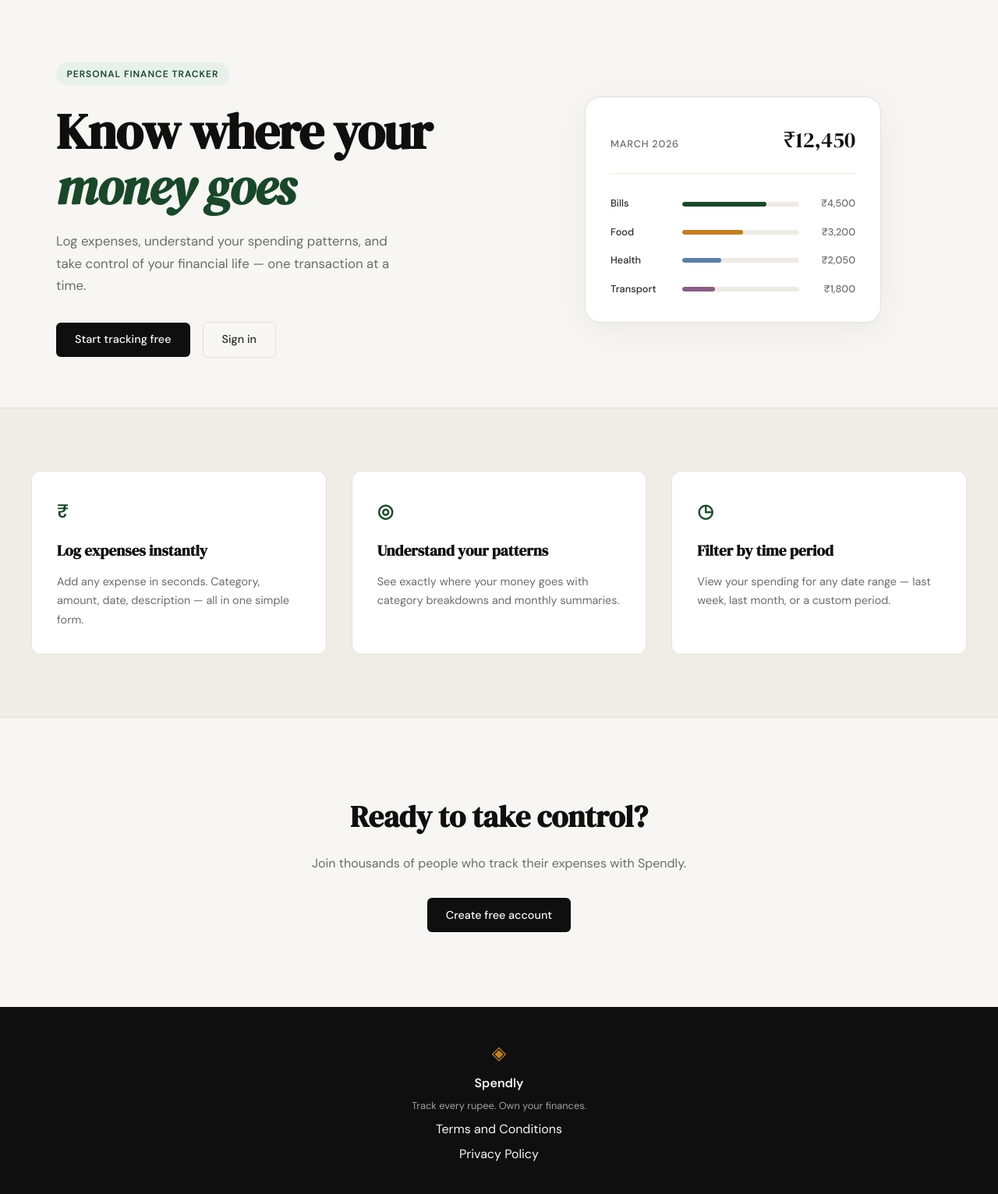
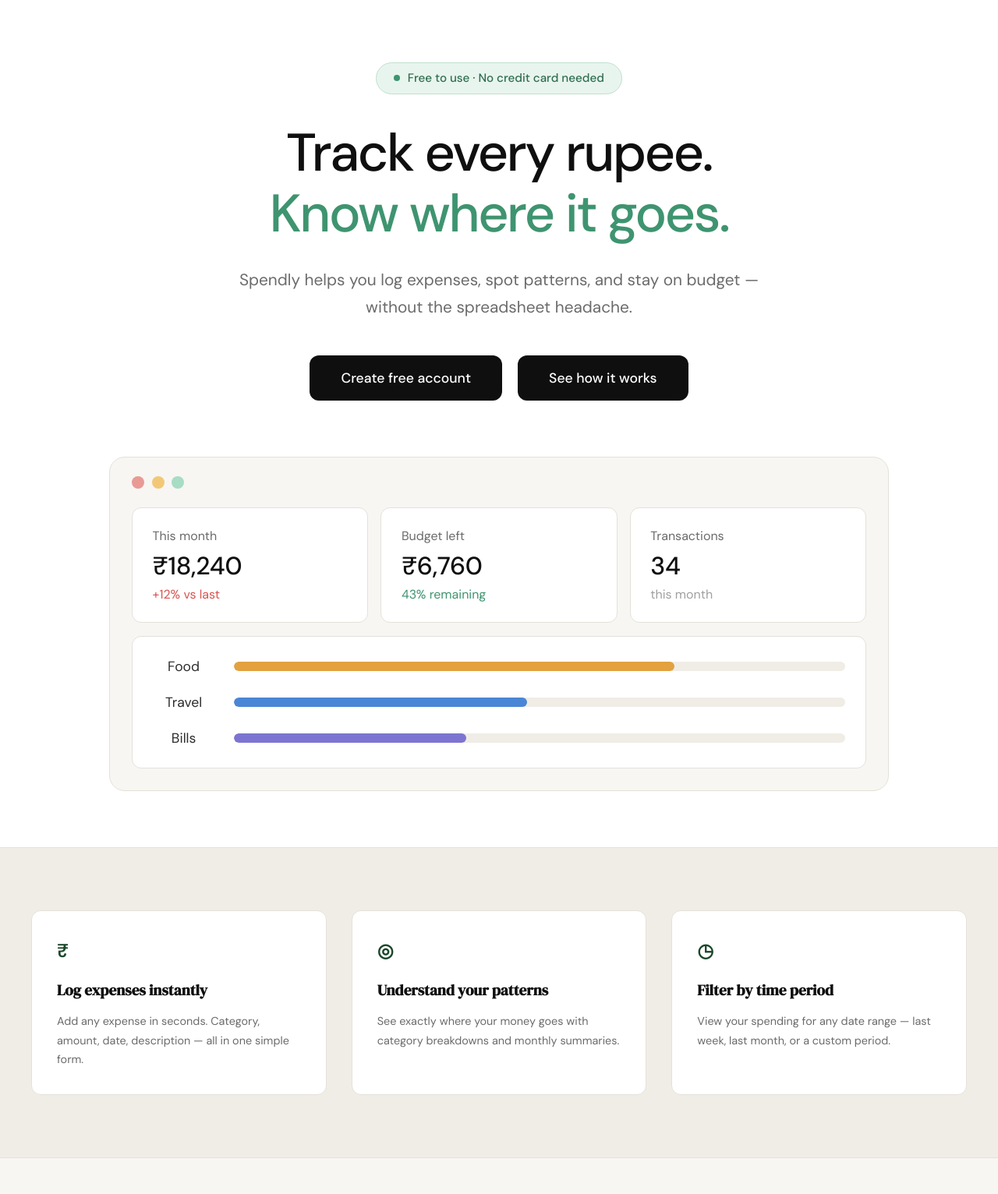
Before and after one commit to Kumbhakarn/expense_tracker, a Flask app: page / in a window 1280 px wide. Shown: the part 61-1593 px from the top of the page at 78% size. Run offline with Flask 3, Linux system fonts and the light colour scheme.

Commit message:
landing: redesign hero section to match mockup

```diff
--- /dev/null
+++ b/static/css/landing.css
@@ -0,0 +1,202 @@
+/* ------------------------------------------------------------------ */
+/* Landing hero                                                        */
+/* ------------------------------------------------------------------ */
+
+.landing-hero {
+    background: var(--paper-card);
+    padding: 5rem 2rem 4.5rem;
+}
+
+.landing-hero-inner {
+    max-width: 720px;
+    margin: 0 auto;
+    text-align: center;
+}
+
+.landing-badge {
+    display: inline-flex;
+    align-items: center;
+    gap: 0.6rem;
+    background: #e8f5ee;
+    border: 1px solid #bfe0cd;
+    color: #2f6e50;
+    font-size: 0.95rem;
+    font-weight: 500;
+    padding: 0.45rem 1.4rem;
+    border-radius: 999px;
+    margin-bottom: 2.25rem;
+}
+
+.landing-badge-dot {
+    width: 8px;
+    height: 8px;
+    border-radius: 50%;
+    background: #3f9470;
+}
+
+.landing-title {
+    font-family: var(--font-body);
+    font-size: clamp(2.5rem, 6vw, 4.25rem);
+    font-weight: 500;
+    line-height: 1.15;
+    letter-spacing: -0.035em;
+    color: var(--ink);
+    margin-bottom: 1.75rem;
+}
+
+.landing-title-accent { color: #3f9470; }
+
+.landing-subtitle {
+    font-size: 1.3rem;
+    line-height: 1.7;
+    color: var(--ink-muted);
+    max-width: 700px;
+    margin: 0 auto 2.75rem;
+}
+
+.landing-actions {
+    display: flex;
+    justify-content: center;
+    flex-wrap: wrap;
+    gap: 1.25rem;
+}
+
+.btn-dark {
+    display: inline-block;
+    background: var(--ink);
+    color: var(--paper-card);
+    font-family: var(--font-body);
+    font-size: 1.1rem;
+    font-weight: 500;
+    padding: 0.95rem 2.5rem;
+    border-radius: var(--radius-md);
+    transition: background 0.2s;
+}
+
+.btn-dark:hover { background: var(--accent); }
+
+/* ------------------------------------------------------------------ */
+/* Hero preview window                                                 */
+/* ------------------------------------------------------------------ */
+
+.preview-window {
+    max-width: 1000px;
+    margin: 4.5rem auto 0;
+    background: var(--paper);
+    border: 1px solid var(--border);
+    border-radius: var(--radius-lg);
+    padding: 1.5rem 1.75rem 1.75rem;
+}
+
+.preview-dots {
+    display: flex;
+    gap: 0.6rem;
+    margin-bottom: 1.5rem;
+}
+
+.preview-dot {
+    width: 16px;
+    height: 16px;
+    border-radius: 50%;
+}
+
+.preview-dot-red    { background: #e89a95; }
+.preview-dot-yellow { background: #f2c878; }
+.preview-dot-green  { background: #a8dcc4; }
+
+.preview-stats {
+    display: grid;
+    grid-template-columns: repeat(3, 1fr);
+    gap: 1rem;
+    margin-bottom: 1.1rem;
+}
+
+.stat-card {
+    display: flex;
+    flex-direction: column;
+    background: var(--paper-card);
+    border: 1px solid var(--border);
+    border-radius: var(--radius-md);
+    padding: 1.4rem 1.6rem;
+}
+
+.stat-label {
+    font-size: 1rem;
+    color: var(--ink-muted);
+    margin-bottom: 0.4rem;
+}
+
+.stat-value {
+    font-size: 2rem;
+    font-weight: 500;
+    line-height: 1.2;
+    letter-spacing: -0.01em;
+    color: var(--ink);
+    margin-bottom: 0.3rem;
+}
+
+.stat-meta {
+    font-size: 1rem;
+    color: var(--ink-faint);
+}
+
+.stat-meta-up   { color: #d9534f; }
+.stat-meta-good { color: #3f9470; }
+
+.preview-bars {
+    display: flex;
+    flex-direction: column;
+    gap: 1.1rem;
+    background: var(--paper-card);
+    border: 1px solid var(--border);
+    border-radius: var(--radius-md);
+    padding: 1.5rem 1.6rem;
+}
+
+.preview-bar-row {
+    display: grid;
+    grid-template-columns: 80px 1fr;
+    align-items: center;
+    gap: 1.5rem;
+}
+
+.preview-bar-label {
+    font-size: 1.1rem;
+    color: var(--ink-soft);
+    text-align: center;
+}
+
+.preview-bar-track {
+    height: 12px;
+    background: var(--paper-warm);
+    border-radius: 999px;
+    overflow: hidden;
+}
+
+.preview-bar {
+    height: 100%;
+    border-radius: 999px;
+}
+
+.preview-bar-food   { background: #e3a13f; }
+.preview-bar-travel { background: #4a86d6; }
+.preview-bar-bills  { background: #7d74d1; }
+
+/* ------------------------------------------------------------------ */
+/* Responsive                                                          */
+/* ------------------------------------------------------------------ */
+
+@media (max-width: 700px) {
+    .landing-hero { padding: 3.5rem 1rem 3rem; }
+
+    .landing-subtitle { font-size: 1.1rem; }
+
+    .preview-window { padding: 1.25rem; }
+
+    .preview-stats { grid-template-columns: 1fr; }
+
+    .preview-bar-row {
+        grid-template-columns: 60px 1fr;
+        gap: 1rem;
+    }
+}
--- a/templates/landing.html
+++ b/templates/landing.html
@@ -2,59 +2,74 @@
 
 {% block title %}Spendly — Track Every Rupee{% endblock %}
 
+{% block head %}
+<link rel="stylesheet" href="{{ url_for('static', filename='css/landing.css') }}">
+{% endblock %}
+
 {% block content %}
 
-<section class="hero">
-    <div class="hero-inner">
-        <div class="hero-badge">Personal Finance Tracker</div>
-        <h1 class="hero-title">
-            Know where your<br>
-            <em>money goes</em>
+<section class="landing-hero">
+    <div class="landing-hero-inner">
+        <div class="landing-badge">
+            <span class="landing-badge-dot"></span>
+            Free to use · No credit card needed
+        </div>
+        <h1 class="landing-title">
+            Track every rupee.<br>
+            <span class="landing-title-accent">Know where it goes.</span>
         </h1>
-        <p class="hero-subtitle">
-            Log expenses, understand your spending patterns,
-            and take control of your financial life —
-            one transaction at a time.
+        <p class="landing-subtitle">
+            Spendly helps you log expenses, spot patterns, and stay
+            on budget — without the spreadsheet headache.
         </p>
-        <div class="hero-actions">
-            <a href="{{ url_for('register') }}" class="btn-primary">Start tracking free</a>
-            <a href="{{ url_for('login') }}" class="btn-ghost">Sign in</a>
+        <div class="landing-actions">
+            <a href="{{ url_for('register') }}" class="btn-dark">Create free account</a>
+            <a href="#" class="btn-dark">See how it works</a>
         </div>
     </div>
-    <div class="hero-visual">
-        <div class="mock-card">
-            <div class="mock-card-header">
-                <span class="mock-label">March 2026</span>
-                <span class="mock-total">₹12,450</span>
+
+    <div class="preview-window">
+        <div class="preview-dots">
+            <span class="preview-dot preview-dot-red"></span>
+            <span class="preview-dot preview-dot-yellow"></span>
+            <span class="preview-dot preview-dot-green"></span>
+        </div>
+
+        <div class="preview-stats">
+            <div class="stat-card">
+                <span class="stat-label">This month</span>
+                <span class="stat-value">₹18,240</span>
+                <span class="stat-meta stat-meta-up">+12% vs last</span>
             </div>
-            <div class="mock-bars">
-                <div class="mock-bar-row">
-                    <span class="mock-cat">Bills</span>
-                    <div class="mock-bar-track">
-                        <div class="mock-bar" style="width: 72%"></div>
-                    </div>
-                    <span class="mock-amt">₹4,500</span>
+            <div class="stat-card">
+                <span class="stat-label">Budget left</span>
+                <span class="stat-value">₹6,760</span>
+                <span class="stat-meta stat-meta-good">43% remaining</span>
+            </div>
+            <div class="stat-card">
+                <span class="stat-label">Transactions</span>
+                <span class="stat-value">34</span>
+                <span class="stat-meta">this month</span>
+            </div>
+        </div>
+
+        <div class="preview-bars">
+            <div class="preview-bar-row">
+                <span class="preview-bar-label">Food</span>
+                <div class="preview-bar-track">
+                    <div class="preview-bar preview-bar-food" style="width: 72%"></div>
                 </div>
-                <div class="mock-bar-row">
-                    <span class="mock-cat">Food</span>
-                    <div class="mock-bar-track">
-                        <div class="mock-bar mock-bar-2" style="width: 52%"></div>
-                    </div>
-                    <span class="mock-amt">₹3,200</span>
+            </div>
+            <div class="preview-bar-row">
+                <span class="preview-bar-label">Travel</span>
+                <div class="preview-bar-track">
+                    <div class="preview-bar preview-bar-travel" style="width: 48%"></div>
                 </div>
-                <div class="mock-bar-row">
-                    <span class="mock-cat">Health</span>
-                    <div class="mock-bar-track">
-                        <div class="mock-bar mock-bar-3" style="width: 33%"></div>
-                    </div>
-                    <span class="mock-amt">₹2,050</span>
-                </div>
-                <div class="mock-bar-row">
-                    <span class="mock-cat">Transport</span>
-                    <div class="mock-bar-track">
-                        <div class="mock-bar mock-bar-4" style="width: 28%"></div>
-                    </div>
-                    <span class="mock-amt">₹1,800</span>
+            </div>
+            <div class="preview-bar-row">
+                <span class="preview-bar-label">Bills</span>
+                <div class="preview-bar-track">
+                    <div class="preview-bar preview-bar-bills" style="width: 38%"></div>
                 </div>
             </div>
         </div>
```
